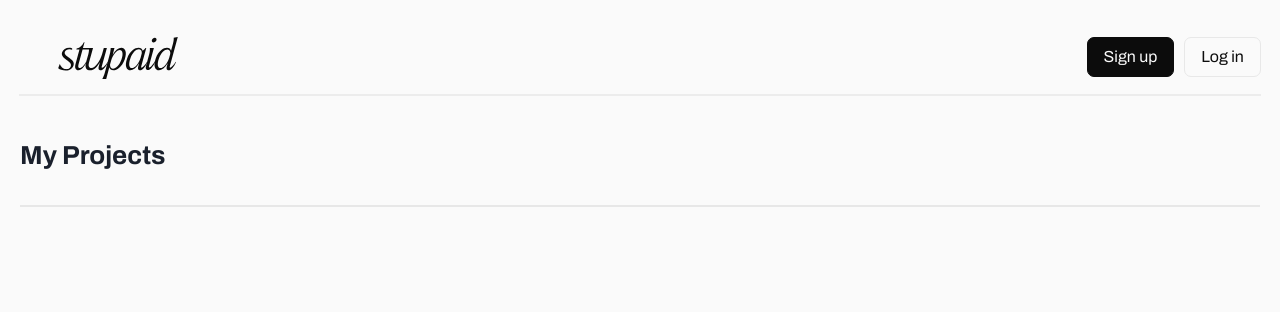
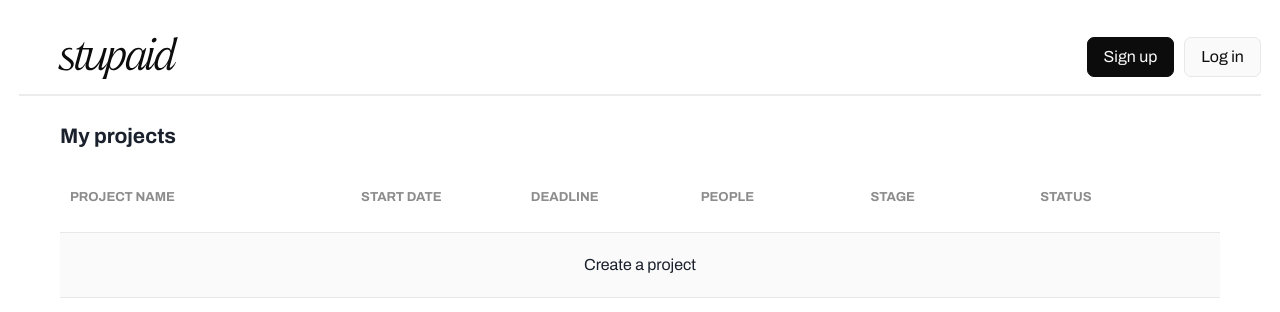
Before and after one commit to tcs-legitable/legitable-frontend, a React (Create React App) app: page /organization/1 in a window 1280 px wide. Shown: the top 312 px of the page. Built offline with nearby package versions, Linux system fonts and the light colour scheme; no server answers.

Commit message:
organization projects page so far

```diff
--- a/src/components/organization-view-components/OrganizationProjectsPage.js
+++ b/src/components/organization-view-components/OrganizationProjectsPage.js
@@ -1,8 +1,9 @@
-import { Box, Button, Flex, HStack, Text, VStack } from '@chakra-ui/react';
+import { Flex, Text } from '@chakra-ui/react';
 import React, { useContext, useEffect, useState } from 'react';
 import { SignedInContext } from '../../App';
 import { getMyProjects } from '../../firebase/helpers';
 import Navbar from '../global-components/Navbar';
+import ProjectStatusBadge from '../misc-components/ProjectStatusBadge';
 
 const OrganizationProjectsPage = () => {
   const [projects, setProjects] = useState([]);
@@ -20,20 +21,48 @@ const OrganizationProjectsPage = () => {
     fetchProjects();
   }, [value]);
   return (
-    <Flex w="100%" flexDir="column" h="inherit" minH="100vh" bgColor="#fafafa">
+    <Flex w="100%" flexDir="column" h="inherit" minH="100vh" bgColor="#ffffff">
       <Navbar />
-      <Flex p="20px" flexDir="column">
-        <Text fontWeight="bold" fontSize="26px" mt="20px" mb="30px">
-          My Projects
+      <Flex px="60px" flexDir="column">
+        <Text fontWeight="bold" fontSize="21px" mt="25px" mb="10px">
+          My projects
         </Text>
-        <Box w="100%" bgColor="#e7e7e7" h="1.5px" mb="20px"></Box>
         <Flex
           alignItems="center"
           flexDir="column"
-          gap="20px"
           justifyContent="center"
           w="100%"
         >
+          <Flex
+            px="10px"
+            fontWeight="bold"
+            py="25px"
+            w="100%"
+            color="#8C8C8C"
+            flexDir="row"
+            fontSize={{ base: '10px', mdLg: '13px' }}
+          >
+            <Text w="30%">PROJECT NAME</Text>
+            <Text w="17.5%">START DATE</Text>
+            <Text w="17.5%">DEADLINE</Text>
+            <Text w="17.5%">PEOPLE</Text>
+            <Text w="17.5%">STAGE</Text>
+            <Text w="17.5%">STATUS</Text>
+          </Flex>
+          {projects.length === 0 && (
+            <Flex
+              borderY="1px solid #E8E8E8"
+              bgColor="#fafafa"
+              w="100%"
+              py="20px"
+              px="10px"
+              flexDir="row"
+              fontSize={{ base: '13px', mdLg: '16px' }}
+              justifyContent="center"
+            >
+              Create a project
+            </Flex>
+          )}
           {projects.map((project, id) => {
             const {
               budget,
@@ -46,43 +75,34 @@ const OrganizationProjectsPage = () => {
               preference,
               skill,
               optionalNote,
+              status,
             } = project;
             return (
               <Flex
-                maxW="1100px"
-                border="1.5px solid #ededed"
-                borderRadius="10px"
-                bgColor="white"
+                borderY="1px solid #E8E8E8"
+                bgColor="#fafafa"
                 w="100%"
-                h="150px"
                 key={id}
-                p="20px"
+                py="20px"
+                px="10px"
+                flexDir="row"
+                fontSize={{ base: '10px', mdLg: '13px' }}
+                alignItems="center"
               >
-                <VStack alignItems="baseline">
-                  <Text color="#555555">
-                    Started on {createdAt.split('T')[0]} - {city}
-                  </Text>
-                  <HStack mt="13px" spacing="20px">
-                    <Text fontWeight="bold" fontSize="20px">
-                      {name}
-                    </Text>
-                    <Box h="50%" w="1.5px" bgColor="black"></Box>
-                    <Box bgColor="#ececec" p="13px" borderRadius="20px">
-                      {preference}
-                    </Box>
-                  </HStack>
-                </VStack>
-                <Button
-                  bgColor="#0c0c0c"
-                  color="white"
-                  borderRadius="20px"
-                  fontWeight="light"
-                  ml="auto"
-                  mr="20px"
-                  position="relative"
-                >
-                  Update status
-                </Button>
+                <Text w="30%" fontWeight="bold">
+                  {name}
+                </Text>
+                <Text w="17.5%">
+                  {status === 'unassigned' ? '--' : createdAt}
+                </Text>
+                <Text w="17.5%">
+                  {status === 'unassigned' ? '--' : deadline}
+                </Text>
+                <Text w="17.5%">--</Text>
+                <Text w="17.5%">--</Text>
+                <Text w="17.5%">
+                  <ProjectStatusBadge>Unassigned</ProjectStatusBadge>
+                </Text>
               </Flex>
             );
           })}
```
